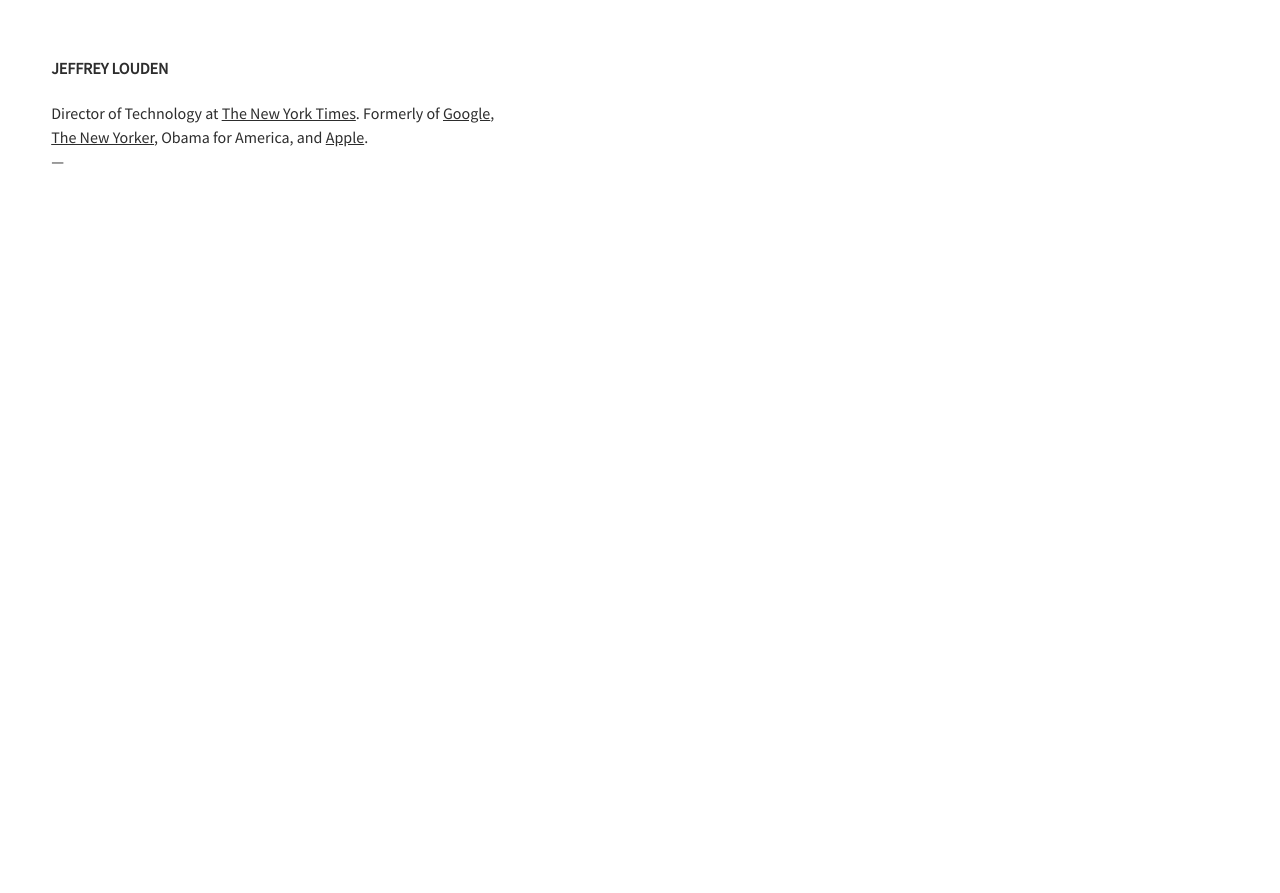
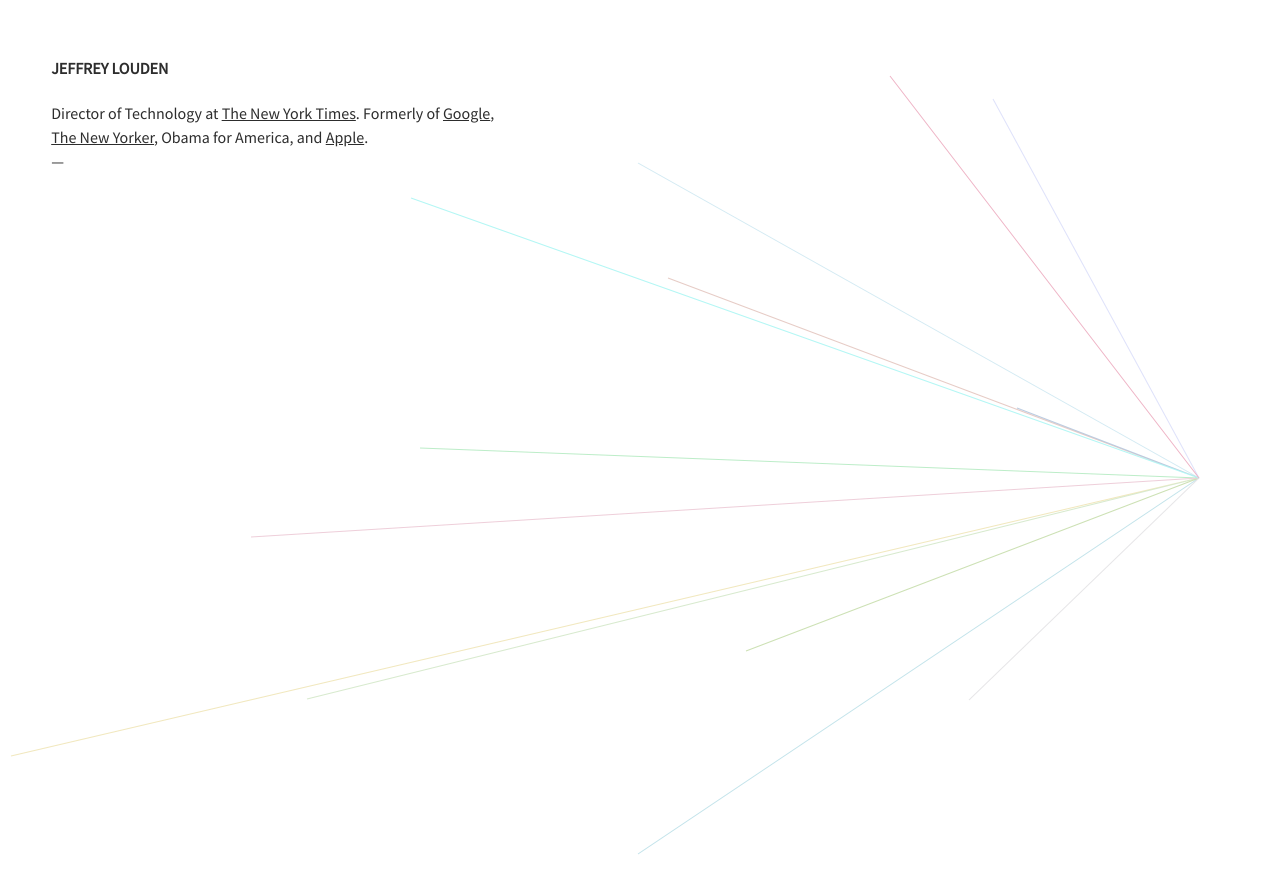
Before and after one commit to jeffreylouden/jeffreylouden.github.com, a Jekyll site: the page built from index.html, in a window 1280 px wide. Shown: the top 893 px of the page. Built offline with Jekyll 4.4.1, drawn with Linux system fonts in a browser that asks for light colours.

Commit message:
Add back js lines

```diff
--- a/_config.yml
+++ b/_config.yml
@@ -1,4 +1,4 @@
-url:        	"https://jefflouden.com/"
+url:        	"https://jefflouden.com"
 permalink:      ":title/"
 exclude:        ["README.md", "CNAME", "*.sass", "node_modules", "Gruntfile.js", "package.json", "bower.json", "Gemfile"]
 owner-name:     "Jeffrey Louden"
--- a/_includes/header.html
+++ b/_includes/header.html
@@ -10,39 +10,39 @@
   <meta name="description" content="{{ site.data.meta.description }}">
 
   <link rel="author" href="https://plus.google.com/112822764971954618962">
-  <link rel="canonical" href="{{ site.url }}">
-  <link type="text/plain" rel="author" href="{{ site.url }}humans.txt">
+  <link rel="canonical" href="{{ site.url }}/">
+  <link type="text/plain" rel="author" href="{{ site.url }}/humans.txt">
 
-  <link rel="stylesheet" href="{{ site.url }}css/style.min.css">
+  <link rel="stylesheet" href="{{ site.url }}/css/style.min.css">
 
   <meta property="og:site_name" content="{{ site.name }}">
   <meta property="og:title" content="{{ site.data.meta.title }}">
   <meta property="og:type" content="website">
-  <meta property="og:url" content="{{ site.url }}">
+  <meta property="og:url" content="{{ site.url }}/">
   <meta property="og:description" content="{{ site.data.meta.description }}">
-  <meta property="og:image" content="{{ site.url }}img/fb-thumb.jpg">
+  <meta property="og:image" content="{{ site.url }}/img/fb-thumb.jpg">
 
   <meta itemprop="name" content="{{ site.data.meta.title }}">
   <meta itemprop="description" content="{{ site.data.meta.description }}">
-  <meta itemprop="image" content="{{ site.url }}img/fb-thumb.jpg">
+  <meta itemprop="image" content="{{ site.url }}/img/fb-thumb.jpg">
 
   <meta name="twitter:card" content="summary">
   <meta name="twitter:site" content="{{ site.data.meta.twitter_handle }}">
   <meta name="twitter:title" content="{{ site.data.meta.title }}">
   <meta name="twitter:description" content="{{ site.data.meta.description }}">
-  <meta name="twitter:url" content="{{ site.url }}">
-  <meta name="twitter:image" content="{{ site.url }}img/fb-thumb.jpg">
+  <meta name="twitter:url" content="{{ site.url }}/">
+  <meta name="twitter:image" content="{{ site.url }}/img/fb-thumb.jpg">
 
   <meta name="viewport" content="width=device-width, initial-scale=1.0, maximum-scale=1.0, user-scalable=no" />
   <meta name="HandheldFriendly" content="true" />
 
-  <link rel="apple-touch-icon" href="{{ site.url }}apple-touch-icon.png">
-  <link rel="apple-touch-icon-precomposed" href="{{ site.url }}apple-touch-icon-precomposed.png">
-  <link rel="apple-touch-icon-precomposed" sizes="57x57" href="{{ site.url }}apple-touch-icon-57x57-precomposed.png">
-  <link rel="apple-touch-icon-precomposed" sizes="72x72" href="{{ site.url }}apple-touch-icon-72x72-precomposed.png">
-  <link rel="apple-touch-icon-precomposed" sizes="114x114" href="{{ site.url }}apple-touch-icon-114x114-precomposed.png">
-  <link rel="apple-touch-icon-precomposed" sizes="144x144" href="{{ site.url }}apple-touch-icon-144x144-precomposed.png">
+  <link rel="apple-touch-icon" href="{{ site.url }}/apple-touch-icon.png">
+  <link rel="apple-touch-icon-precomposed" href="{{ site.url }}/apple-touch-icon-precomposed.png">
+  <link rel="apple-touch-icon-precomposed" sizes="57x57" href="{{ site.url }}/apple-touch-icon-57x57-precomposed.png">
+  <link rel="apple-touch-icon-precomposed" sizes="72x72" href="{{ site.url }}/apple-touch-icon-72x72-precomposed.png">
+  <link rel="apple-touch-icon-precomposed" sizes="114x114" href="{{ site.url }}/apple-touch-icon-114x114-precomposed.png">
+  <link rel="apple-touch-icon-precomposed" sizes="144x144" href="{{ site.url }}/apple-touch-icon-144x144-precomposed.png">
 
-  <link rel="shortcut icon" href="{{ site.url }}favicon.ico" />
+  <link rel="shortcut icon" href="{{ site.url }}/favicon.ico" />
 
 </head>
--- a/_layouts/base.html
+++ b/_layouts/base.html
@@ -4,5 +4,6 @@
 <body>
 	{{ content }}
 	{% include footer.html %}
+	<script type="text/javascript" src="{{ site.url }}/js/core.min.js"></script>
 </body>
 </html>
```
Also changed, not shown: Gemfile.lock (added), js/core.js (line endings or trailing spaces).
